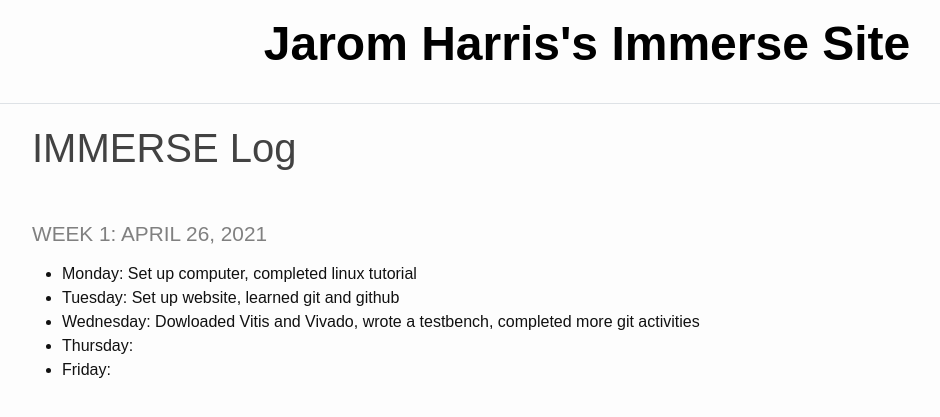
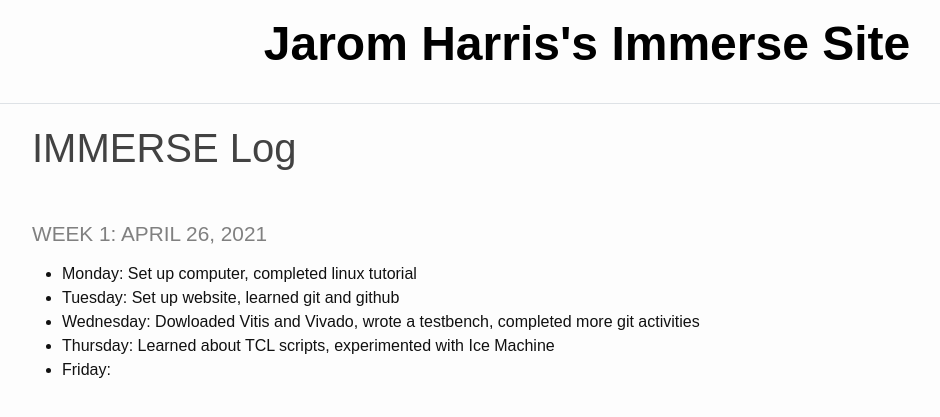
Before and after one commit to jaromharris/immerse, a Jekyll site: the page built from index.md, in a window 1280 px wide. Shown: the top 417 px of the page, without its empty margins (53-993 px from the left). Built offline with Jekyll 4.4.1, drawn with Linux system fonts in a browser that asks for light colours.

Commit message:
Update index.md

```diff
--- a/index.md
+++ b/index.md
@@ -8,5 +8,5 @@ title: IMMERSE Log
 * **Monday**: Set up computer, completed linux tutorial
 * **Tuesday**: Set up website, learned git and github
 * **Wednesday**: Dowloaded Vitis and Vivado, wrote a testbench, completed more git activities
-* **Thursday**:
+* **Thursday**: Learned about TCL scripts, experimented with Ice Machine
 * **Friday**:
```
